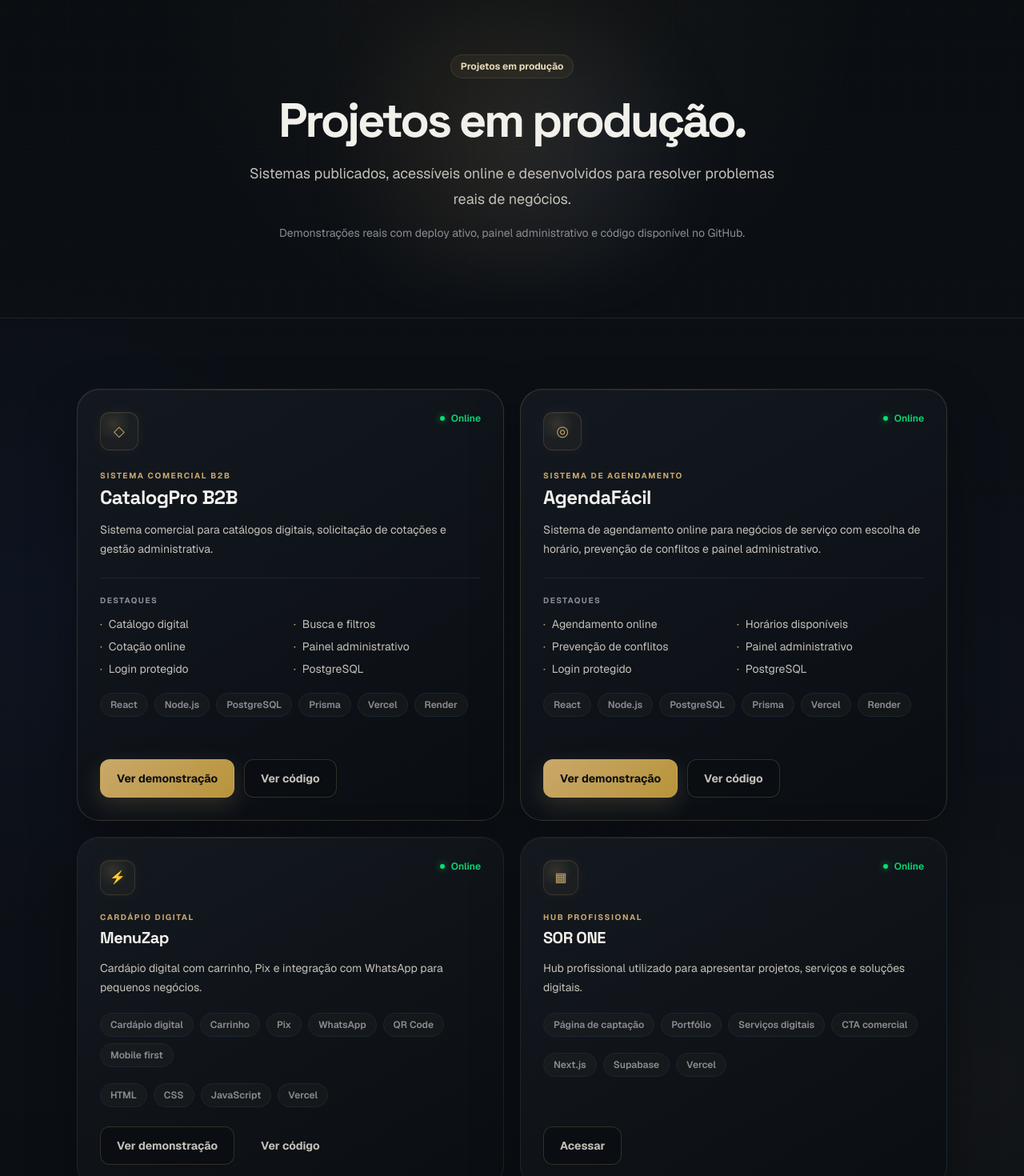
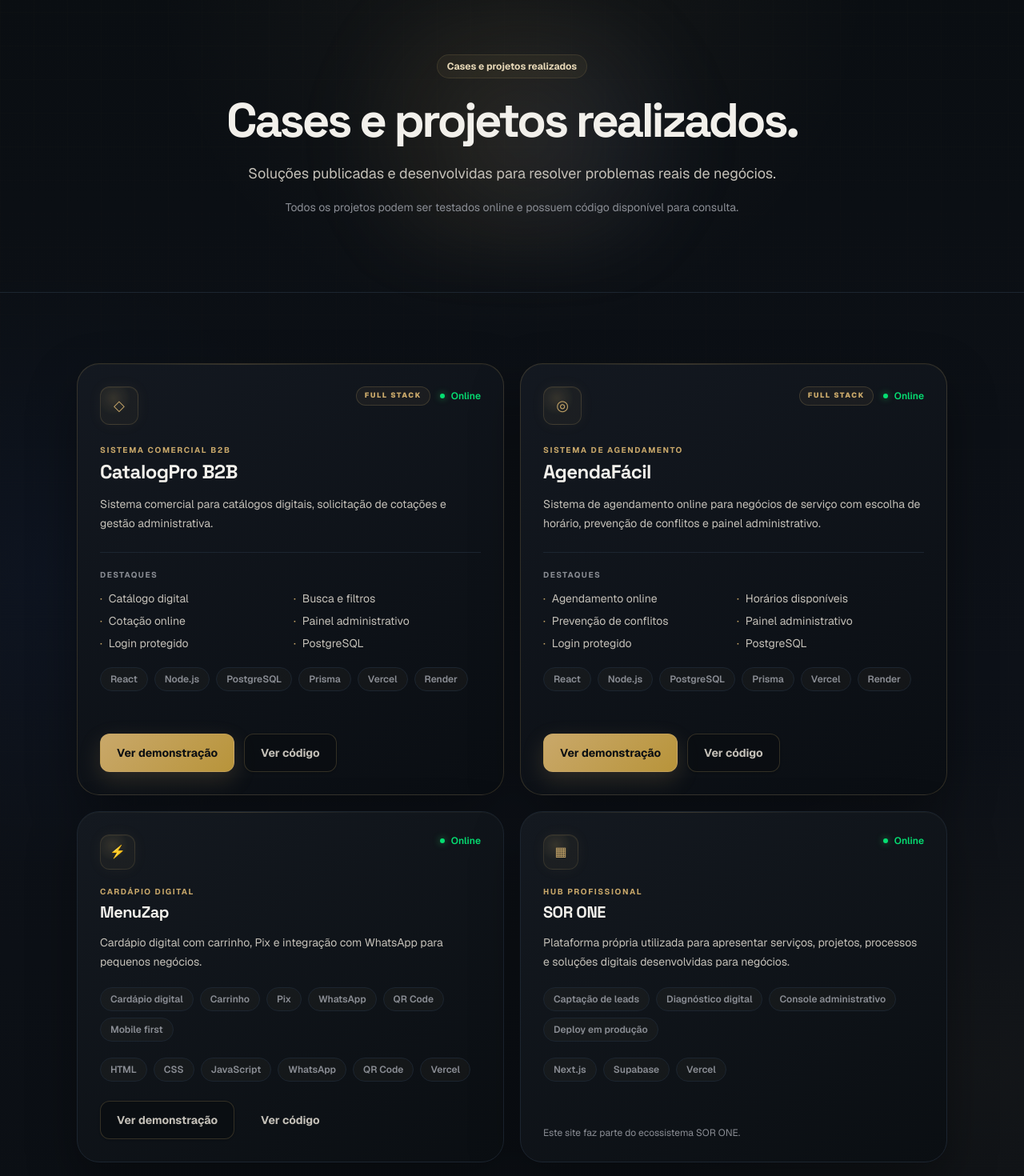
Before and after one commit to RhanielRodri/sor-one-internal, a Next.js app: page /projetos in a window 1280 px wide. Shown: the part 100-1570 px from the top of the page at 80% size. Built offline with nearby package versions, Linux system fonts and the light colour scheme.

Commit message:
feat: refina posicionamento comercial e cases do sor one

```diff
--- a/src/app/(public)/projetos/page.tsx
+++ b/src/app/(public)/projetos/page.tsx
@@ -6,7 +6,7 @@
 
 export const metadata: Metadata = {
   title: "Projetos",
-  description: "Sistemas publicados, acessíveis online e desenvolvidos para resolver problemas reais de negócios.",
+  description: "Soluções publicadas e desenvolvidas para resolver problemas reais de negócios.",
 };
 
 const mainProjects = [
@@ -59,7 +59,7 @@
     description:
       "Cardápio digital com carrinho, Pix e integração com WhatsApp para pequenos negócios.",
     highlights: ["Cardápio digital", "Carrinho", "Pix", "WhatsApp", "QR Code", "Mobile first"],
-    stack: ["HTML", "CSS", "JavaScript", "Vercel"],
+    stack: ["HTML", "CSS", "JavaScript", "WhatsApp", "QR Code", "Vercel"],
     demoUrl: "https://menuzap-cardapio-digital.vercel.app/",
     codeUrl: "https://github.com/RhanielRodri/menuzap-cardapio-digital",
   },
@@ -69,10 +69,10 @@
     category: "Hub Profissional",
     status: "Online",
     description:
-      "Hub profissional utilizado para apresentar projetos, serviços e soluções digitais.",
-    highlights: ["Página de captação", "Portfólio", "Serviços digitais", "CTA comercial"],
+      "Plataforma própria utilizada para apresentar serviços, projetos, processos e soluções digitais desenvolvidas para negócios.",
+    highlights: ["Captação de leads", "Diagnóstico digital", "Console administrativo", "Deploy em produção"],
     stack: ["Next.js", "Supabase", "Vercel"],
-    demoUrl: "https://sor-one-internal.vercel.app/",
+    demoUrl: null,
     codeUrl: null,
   },
 ];
@@ -95,15 +95,15 @@
         <div className="services-hero-glow pointer-events-none absolute left-1/2 top-1/2 h-80 w-[44rem] max-w-[94vw] -translate-x-1/2 -translate-y-1/2" />
         <Container>
           <div className="relative mx-auto max-w-4xl text-center">
-            <Badge>Projetos em produção</Badge>
+            <Badge>Cases e projetos realizados</Badge>
             <h1 className="text-balance mt-6 text-4xl font-black tracking-[-0.055em] sm:text-5xl lg:text-6xl">
-              Projetos em produção.
+              Cases e projetos realizados.
             </h1>
             <p className="mx-auto mt-5 max-w-2xl text-lg leading-8 text-muted">
-              Sistemas publicados, acessíveis online e desenvolvidos para resolver problemas reais de negócios.
+              Soluções publicadas e desenvolvidas para resolver problemas reais de negócios.
             </p>
             <p className="mt-4 text-sm text-soft">
-              Demonstrações reais com deploy ativo, painel administrativo e código disponível no GitHub.
+              Todos os projetos podem ser testados online e possuem código disponível para consulta.
             </p>
           </div>
         </Container>
@@ -122,9 +122,14 @@
                   <span className="service-icon-shell grid h-12 w-12 place-items-center rounded-xl border border-[rgba(201,168,106,0.18)] bg-[rgba(201,168,106,0.06)] text-lg text-[var(--sor-champagne)]">
                     {project.icon}
                   </span>
+                  <div className="flex items-center gap-3">
+                    <span className="rounded-full border border-[var(--sor-border-champagne)] bg-[rgba(201,168,106,0.06)] px-2.5 py-1 text-[9px] font-black tracking-[0.18em] text-[var(--sor-champagne)]">
+                      FULL STACK
+                    </span>
                     <div className="flex items-center gap-2">
                       <span className="h-1.5 w-1.5 rounded-full bg-green-400 shadow-[0_0_8px_rgba(34,197,94,0.7)]" />
                       <span className="text-xs font-semibold text-green-400">{project.status}</span>
+                    </div>
                   </div>
                 </div>
 
@@ -204,14 +209,20 @@
                   ))}
                 </div>
 
-                <div className="mt-auto flex flex-wrap gap-3 pt-6">
+                <div className="mt-auto pt-6">
+                  {project.demoUrl ? (
+                    <div className="flex flex-wrap gap-3">
                       <Button href={project.demoUrl} variant="secondary">
-                    {project.name === "SOR ONE" ? "Acessar" : "Ver demonstração"}
+                        Ver demonstração
                       </Button>
                       {project.codeUrl && (
                         <Button href={project.codeUrl} variant="ghost">
                           Ver código
                         </Button>
+                      )}
+                    </div>
+                  ) : (
+                    <p className="text-xs text-soft">Este site faz parte do ecossistema SOR ONE.</p>
                   )}
                 </div>
               </Card>
```
Also changed, not shown: 1 other file (tests, documents, lock files or other folders). Lines whose indentation alone changed are shown as unchanged.
